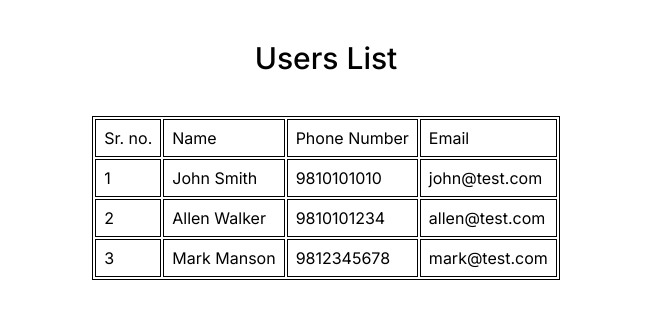
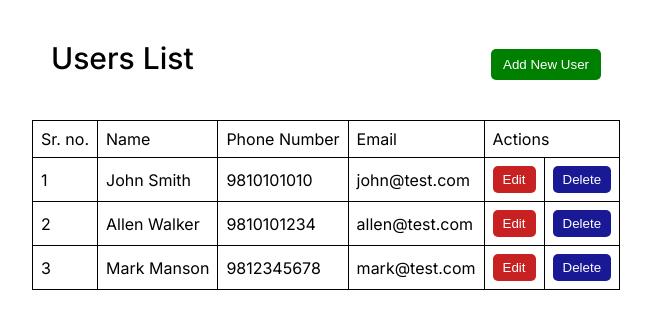
Before and after one commit to Shahrukh-elRed/next-js-crud-demo, a Next.js app: page / in a window 1280 px wide. Shown: the top 328 px of the page, without its empty margins (314-965 px from the left). Built offline with nearby package versions, Linux system fonts and the light colour scheme.

Commit message:
basic table structure for user view, add, edit, delete and css

```diff
--- a/src/app/globals.css
+++ b/src/app/globals.css
@@ -15,20 +15,58 @@ a {
   text-decoration: none;
 }
 
+.user-table-header-container {
+  display: flex;
+  justify-content: center;
+}
+
 .user-table-header {
   font-weight: 500;
   font-size: 30px;
   margin: 40px 0 0 0;
-  text-align: center;
+  display: flex;
+  justify-content: space-between;
+  width: 550px;
 }
 
 .user-data-table {
-  border: 1px solid #000;
   margin: 40px auto 0;
 }
 
-.user-data-table td {
+table,
+th,
+td {
   border: 1px solid #000;
   border-collapse: collapse;
   padding: 8px;
 }
+
+button {
+  border: none;
+  outline: none;
+  cursor: pointer;
+  border-radius: 5px;
+}
+
+button:focus {
+  border: none;
+  outline: none;
+}
+
+.user-table-delete-btn {
+  padding: 6px 10px;
+  color: #fff;
+  background-color: rgb(200, 33, 33);
+}
+
+.user-table-edit-btn {
+  padding: 6px 10px;
+  color: #fff;
+  background-color: rgb(25, 25, 150);
+}
+
+.table-add-user-btn {
+  padding: 8px 12px;
+  color: #fff;
+  background-color: green;
+}
--- a/src/app/page.js
+++ b/src/app/page.js
@@ -1,3 +1,5 @@
+"use client";
+
 export default function Home() {
   const usersData = [
     {
@@ -23,9 +25,30 @@ export default function Home() {
     },
   ];
 
+  const goToAddUser = () => {
+    console.log("add user clicked");
+  };
+
+  const goToUserEdit = (id) => {
+    console.log("edit user id => ", id);
+  };
+
+  const deleteUser = (id) => {
+    console.log("delete user id => ", id);
+  };
+
   return (
     <main>
-      <div className="user-table-header">Users List</div>
+      <div className="user-table-header-container">
+        <div className="user-table-header">
+          <span>Users List</span>
+          <span>
+            <button onClick={goToAddUser} className="table-add-user-btn">
+              Add New User
+            </button>
+          </span>
+        </div>
+      </div>
       <table className="user-data-table">
         <thead>
           <tr>
@@ -33,6 +56,7 @@ export default function Home() {
             <td>Name</td>
             <td>Phone Number</td>
             <td>Email</td>
+            <td colSpan={2}>Actions</td>
           </tr>
         </thead>
         <tbody>
@@ -42,6 +66,22 @@ export default function Home() {
               <td>{user.firstName + " " + user.lastName}</td>
               <td>{user.phoneNumber}</td>
               <td>{user.email}</td>
+              <td>
+                <button
+                  onClick={() => goToUserEdit(user.id)}
+                  className="user-table-delete-btn"
+                >
+                  Edit
+                </button>
+              </td>
+              <td>
+                <button
+                  onClick={() => deleteUser(user.id)}
+                  className="user-table-edit-btn"
+                >
+                  Delete
+                </button>
+              </td>
             </tr>
           ))}
         </tbody>
```
